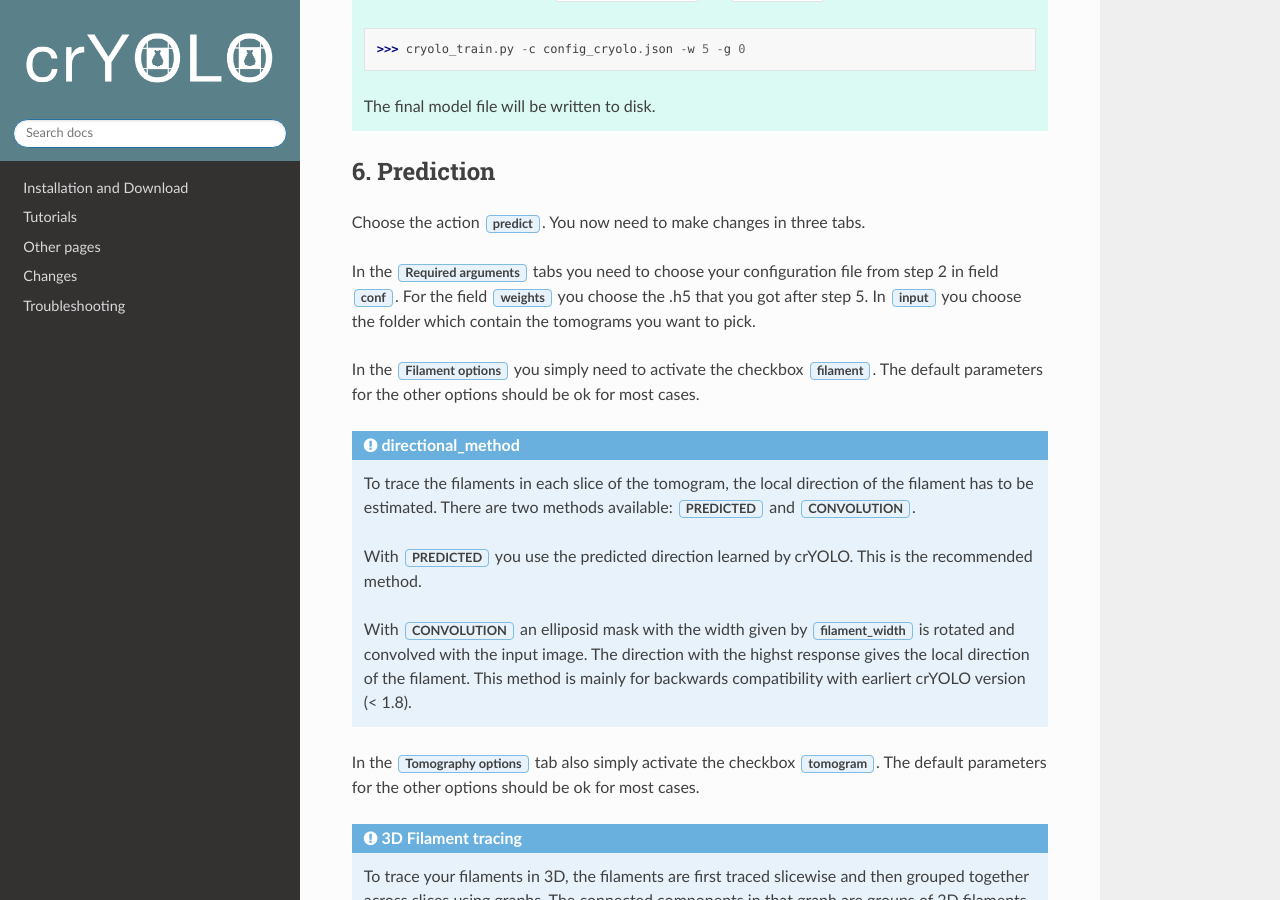
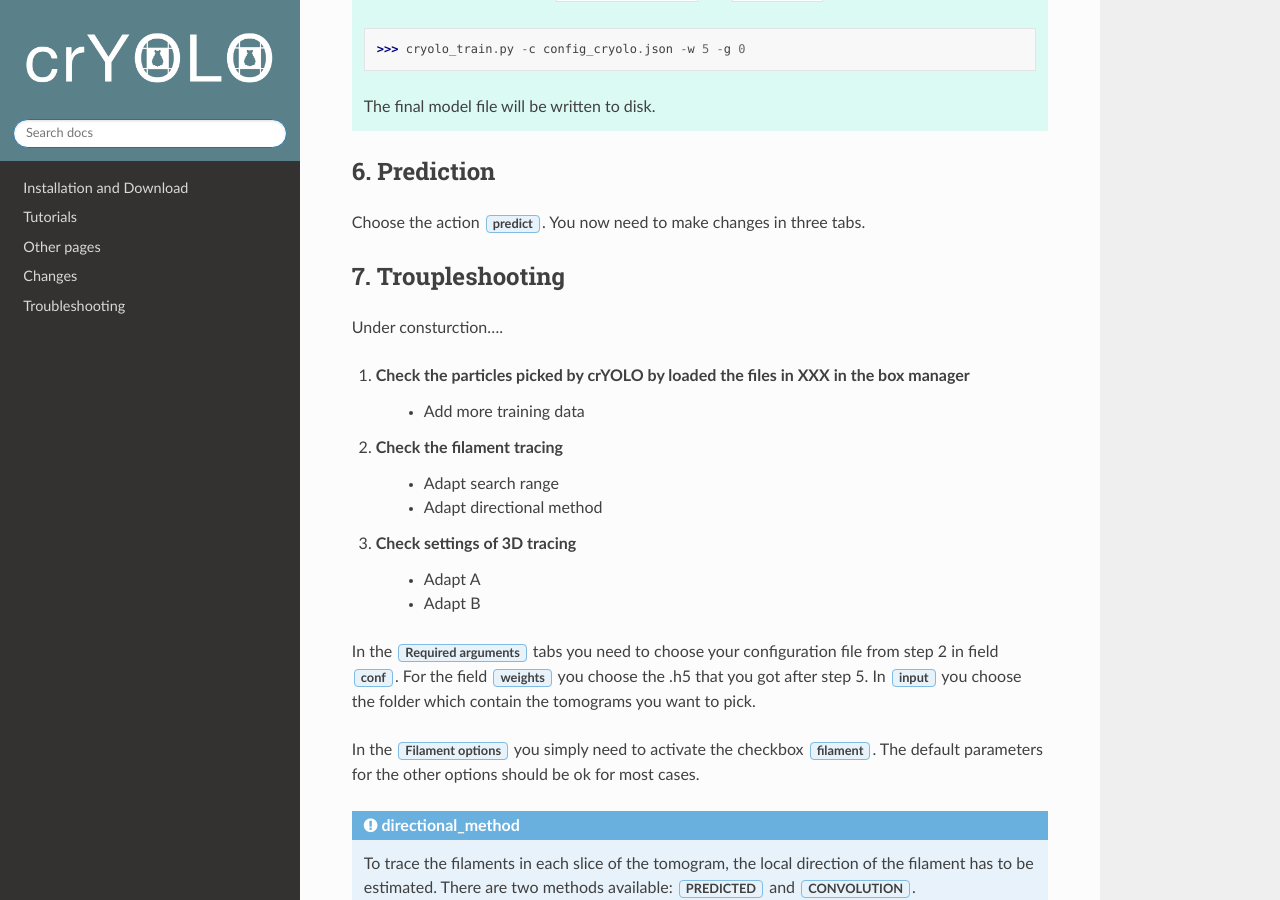
Before and after one commit to MPI-Dortmund/cryolo, a Sphinx documentation site: the page built from source/tutorials/tut06_tomo_filament.rst, in a window 1280 px wide and 900 px high, scrolled down 4401 px. Built offline with Sphinx 7.4.7 and the Read the Docs theme 2.0.0, drawn with Linux system fonts in a browser that asks for light colours.

Commit message:
changed tomo tutorial

```diff
--- a/source/tutorials/tut06_tomo_filament.rst
+++ b/source/tutorials/tut06_tomo_filament.rst
@@ -71,6 +71,21 @@ Press :guilabel:`Start` to create the configuration file.
 ^^^^^^^^^^^^^
 Choose the action :guilabel:`predict`. You now need to make changes in three tabs.
 
+7. Troupleshooting
+^^^^^^^^^^^^^^^^^^
+Under consturction....
+
+1. Check the particles picked by crYOLO by loaded the files in XXX in the box manager
+    - Add more training data
+
+2. Check the filament tracing
+    - Adapt search range
+    - Adapt directional method
+
+3. Check settings of 3D tracing
+    - Adapt A
+    - Adapt B
+
 In the :guilabel:`Required arguments` tabs you need to choose
 your configuration file from step 2 in field :guilabel:`conf`. For the field :guilabel:`weights` you choose the .h5
 that you got after step 5. In :guilabel:`input` you choose the folder which contain the tomograms you want to pick.
```
